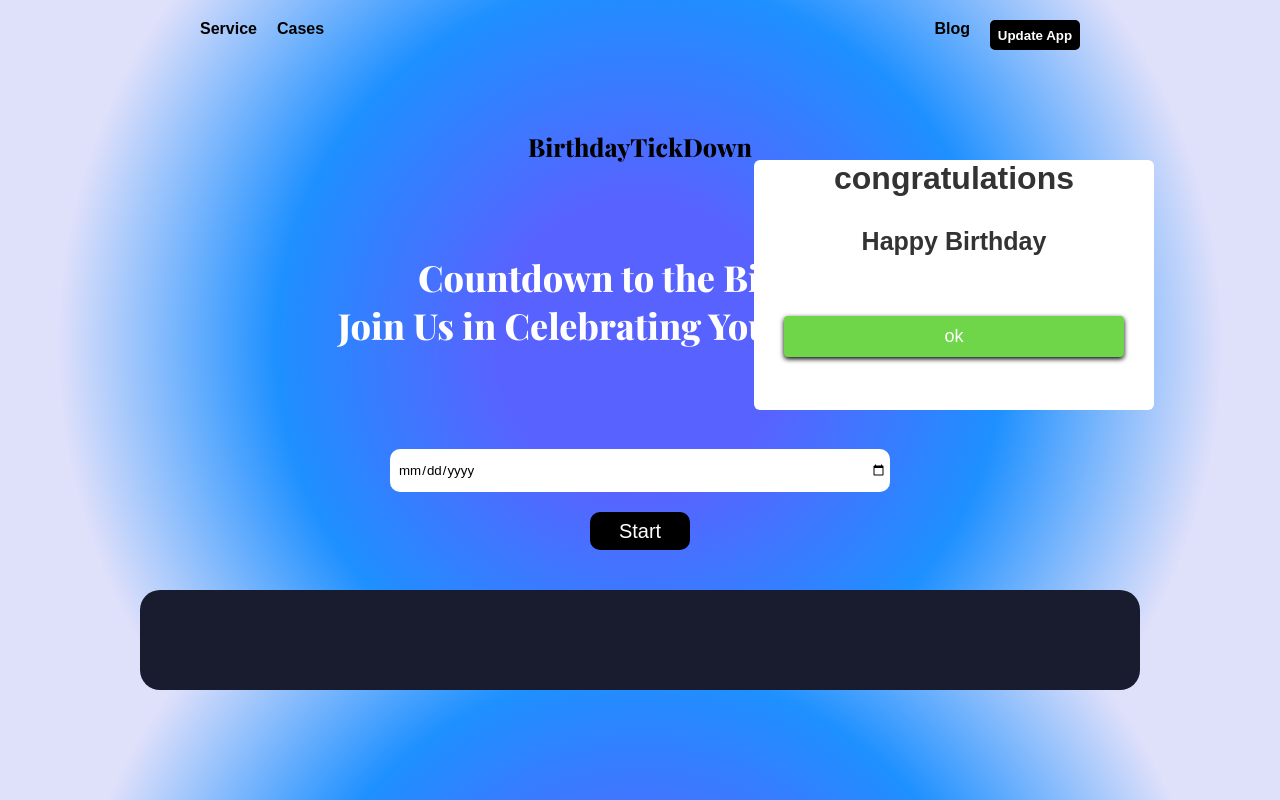
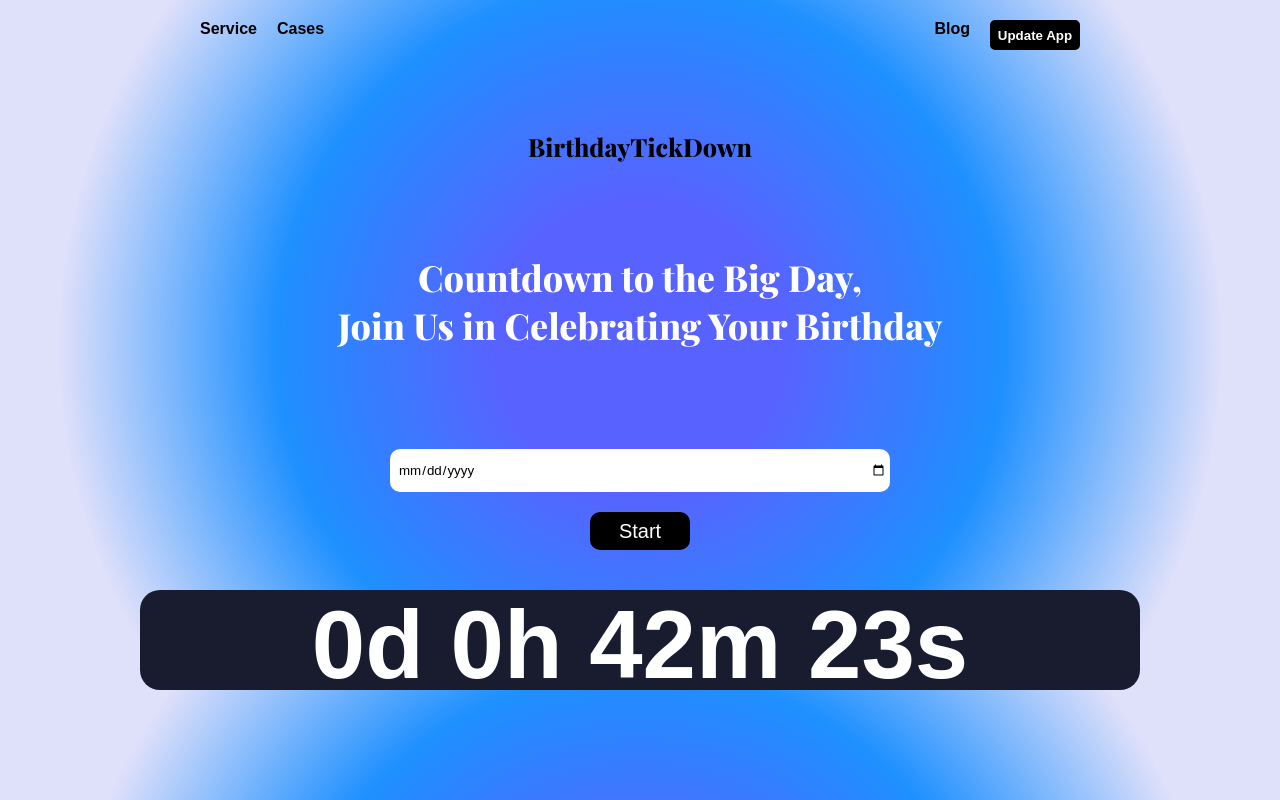
Before and after one commit to Jobby-designs/Birthday-count-down, a plain HTML site: page index.html in a window 1280 px wide. Both pictures are taken after a click on the button "Start". Drawn offline with nearby package versions, Linux system fonts and the light colour scheme.

Commit message:
second commit

```diff
--- a/app.js
+++ b/app.js
@@ -13,7 +13,7 @@ function startCountdown() {
   // Get the target date from the input
   const targetDateInput = document.getElementById("inputOne").value;
   // const targetDate = new Date(targetDateInput).getTime();
-  const targetDate = new Date("2024-04-20T23:06:00").getTime();
+  const targetDate = new Date("2024-04-22T21:46:00").getTime();
 
   // Update the countdown every second
   const countdown = setInterval(function () {
--- a/index.html
+++ b/index.html
@@ -40,7 +40,7 @@
       </h1>
     </div>
     <div class="popUpDiv">
-      <div class="popUp open-popUp" id="popUp">
+      <div class="popUp" id="popUp">
         <h1>congratulations</h1>
         <h2>Happy Birthday</h2>
 
```
